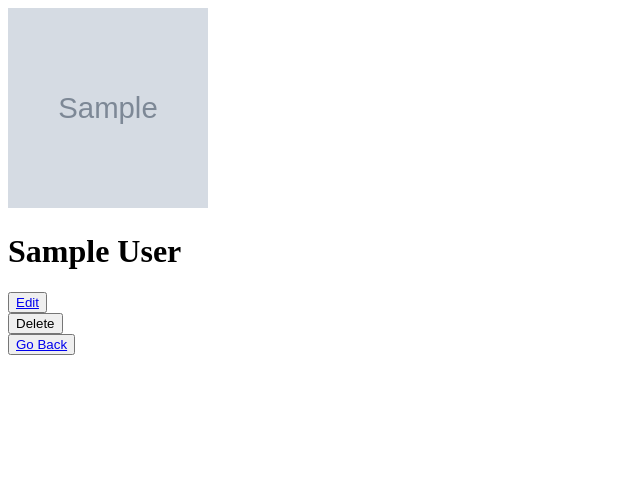
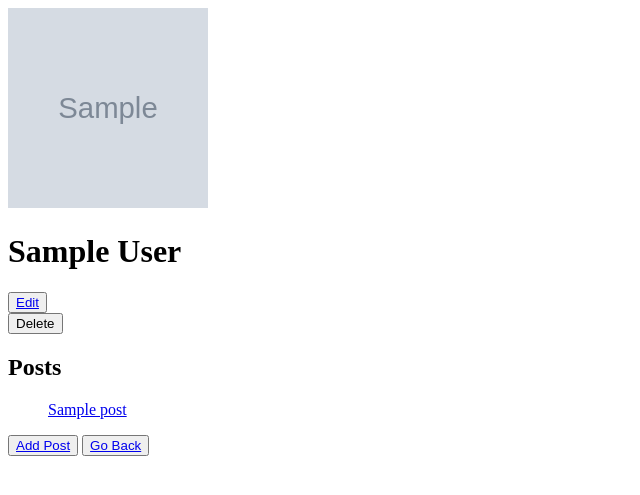
Before and after one commit to dacooper1/flask-blogly, a Flask app: page /users/1 in a window 1280 px wide. Shown: the top 495 px of the page, without its empty margins (0-640 px from the left). Run offline with Flask 3, Linux system fonts and the light colour scheme; tables that the repository leaves empty hold one stand-in row (values such as "Sample post"); grey boxes marked "Sample" are stand-in pictures.

Commit message:
completd minus redirect to user

```diff
--- a/app.py
+++ b/app.py
@@ -1,7 +1,7 @@
 """Blogly application."""
 
 from flask import Flask, render_template, request, redirect
-from models import db, connect_db, User
+from models import db, connect_db, User, Post
 
 app = Flask(__name__)
 app.config['SQLALCHEMY_DATABASE_URI'] = 'postgresql:///blogly'
@@ -11,6 +11,7 @@ app.config['DEBUG_TB_INTERCEPT_REDIRECTS'] = False
 
 connect_db(app)
 app.app_context().push()
+# db.drop_all()
 db.create_all()
 
 from flask_debugtoolbar import DebugToolbarExtension
@@ -50,7 +51,9 @@ def create_user():
 @app.route("/users/<int:user_id>")
 def user_details(user_id):
     user = User.query.get_or_404(user_id)
-    return render_template("user_details.html", user=user)
+    current_user_id = user.id
+    posts = Post.query.filter_by(user_id=current_user_id).all()
+    return render_template("user_details.html", user=user, posts=posts)
 
 @app.route("/users/<int:user_id>/edit")
 def edit_user(user_id):
@@ -78,3 +81,58 @@ def  delete_user(user_id):
     db.session.commit()
 
     return redirect("/")
+
+@app.route("/users/<int:user_id>/posts/new")
+def show_post_form(user_id):
+    user = User.query.get_or_404(user_id)
+    return render_template("add_post.html", user=user)
+
+@app.route("/users/<int:user_id>/posts/new", methods=["POST"])
+def create_post(user_id):
+    user = User.query.get_or_404(user_id)
+
+    current_user_id = user.id
+    title = request.form['title']
+    content = request.form['content']
+
+    new_post = Post(title=title, content=content, user_id=current_user_id)
+
+    db.session.add(new_post)
+    db.session.commit()
+
+    return redirect("/")
+
+@app.route("/posts/<int:post_id>")
+def show_post(post_id, user_id):
+    post = Post.query.get_or_404(post_id)
+    user = User.query.get_or_404(user_id)
+
+    return render_template("post_details.html", post=post, user=user)
+
+
+@app.route("/posts/<int:post_id>/edit")
+def show_edit_post(post_id):
+    post = Post.query.get_or_404(post_id)
+    return render_template("edit_post.html", post=post)
+
+@app.route("/posts/<int:post_id>/edit", methods=["POST"])
+def edit_post(post_id):
+    post = Post.query.get_or_404(post_id)
+
+    post.title = request.form['title']
+    post.conttent = request.form ['content']
+
+    db.session.add(post)
+    db.session.commit()
+
+    return redirect("/")
+
+
+@app.route("/posts/<int:post_id>/delete", methods=["POST"])
+def delete_post(post_id):
+    post = Post.query.get_or_404(post_id)
+
+    db.session.delete(post)
+    db.session.commit()
+
+    return redirect("/")
--- a/templates/edit_user.html
+++ b/templates/edit_user.html
@@ -14,6 +14,6 @@
         <button> Save </button>
     </form>
 
-        <button class="cancel"><a href="/">Cancel</a></button>
+        <button class="cancel"><a href="/users/{{user.id}}">Cancel</a></button>
 </div>
 {% endblock %}
--- a/templates/user_details.html
+++ b/templates/user_details.html
@@ -18,6 +18,13 @@
         <form action="/users/{{user.id}}/delete" method="POST">
             <button class="delete">Delete</button>
         </form>
+        <div>
+            <h2> Posts</h2>
+                {% for post in posts %}
+                <ul><a href="/posts/{{post.id}}">{{ post.title }}</a></ul>
+                {% endfor %}
+        </div>
+            <button><a href="/users/{{user.id}}/posts/new">Add Post</a></button>
             <button><a href="/">Go Back</a></button>
     </div>
 </div>
```
Also changed, not shown: models.py (+24 -0 lines), templates/add_post.html (added, +19 -0 lines), templates/edit_post.html (added, +20 -0 lines), templates/post_details.html (added, +30 -0 lines).
